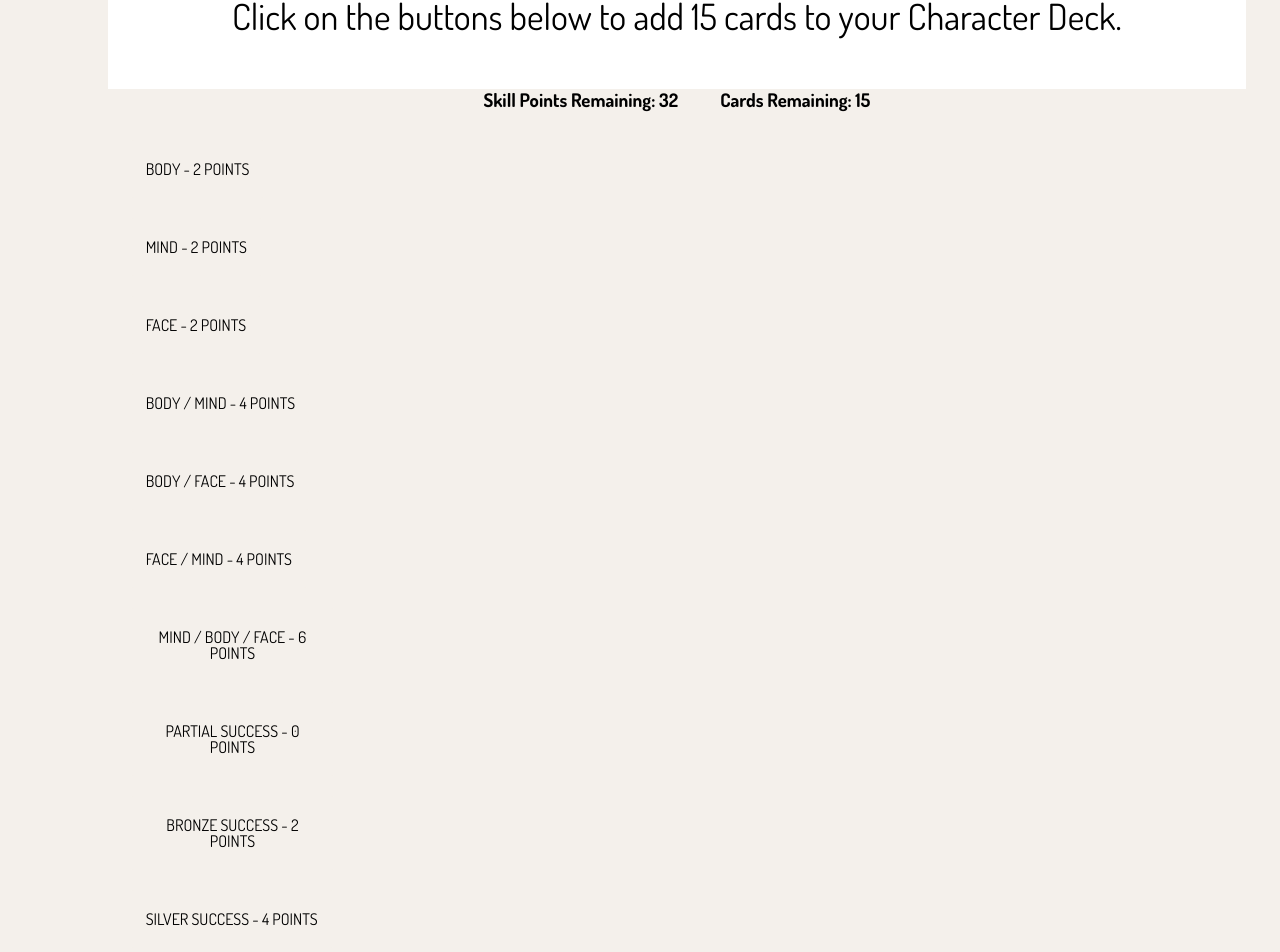
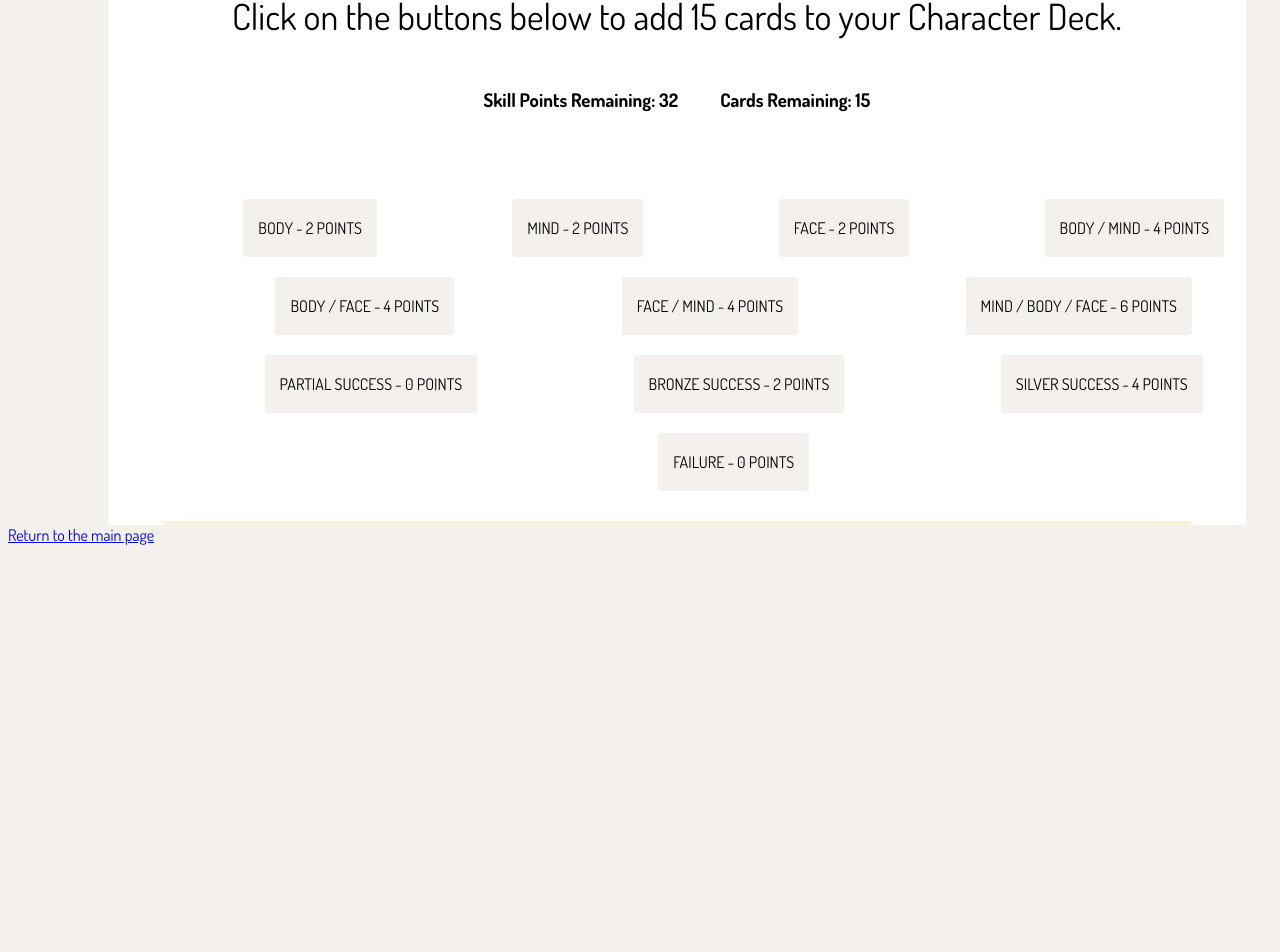
Before and after one commit to rond556/Angular-FoolsGoldFrontEnd, an Angular app: page /deckconstruct in a window 1280 px wide. Shown: the part 2563-3515 px from the top of the page. After the commit the page ends 3116 px from the top, so only its background shows below. Built offline with nearby package versions, Linux system fonts and the light colour scheme.

Commit message:
deck contruct complete

```diff
--- a/src/app/app.component.html
+++ b/src/app/app.component.html
@@ -1 +1,2 @@
 <router-outlet></router-outlet>
+<app-navbar></app-navbar>
--- a/src/app/deckconstruct/deckconstruct.component.css
+++ b/src/app/deckconstruct/deckconstruct.component.css
@@ -113,13 +113,24 @@ h2{
     text-align: center;
 }
 
-.float-child-left{
-    float: left;
-}
 
 .addCard:hover{
     background-color: darkkhaki;
     position:relative; top: -5px;
+}
+
+#deckDisplay{
+    display: block;
+    margin-left: auto;
+    margin-right: auto;
+    width: 90%;
+    background-color: beige;
+    padding: 2px;
+}
+
+#deck-purchase{
+    text-decoration: none;
+    text-align: center;
 }
 
 .grid-row {
--- a/src/app/deckconstruct/deckconstruct.component.html
+++ b/src/app/deckconstruct/deckconstruct.component.html
@@ -75,39 +75,43 @@
 <div>
 <h2 id="deck-instructions">Click on the buttons below to add 15 cards to your Character Deck.</h2>
   <h3 id="skillpointsremain">Skill Points Remaining: {{this.skillPoints}}</h3>
-  <h3 id="cardsremaining">Cards Remaining: {{15 - this.purchasedCards.length}}</h3><br/>
+  <h3 id="cardsremaining">Cards Remaining: {{15 - this.purchasedCards.length}}</h3><br/><br/>
 </div>
 
+<br/>
+<br/>
+<br/>
+<br/>
+
+<div class="float-child-left">
+  <div class="grid-row">
+    <div class="addCard" (click)="addCard(bodyCard)">
+      <p>BODY - 2 POINTS</p></div>
+    <div class="addCard" (click)="addCard(mindCard)">
+      <p>MIND - 2 POINTS</p></div>
+    <div class="addCard" (click)="addCard(faceCard)">
+      <p>FACE - 2 POINTS</p></div>
+    <div class="addCard" (click)="addCard(bodyMindCard)">
+      <p>BODY / MIND - 4 POINTS</p></div>
+    <div class="addCard" (click)="addCard(bodyFaceCard)">
+      <p>BODY / FACE - 4 POINTS</p></div>
+    <div class="addCard" (click)="addCard(mindFaceCard)">
+      <p>FACE / MIND - 4 POINTS</p></div>
+    <div class="addCard" (click)="addCard(bodyMindFaceCard)">
+      <p>MIND / BODY / FACE - 6 POINTS</p></div>
+    <div class="addCard" (click)="addCard(partialSuccessCard)">
+      <p>PARTIAL SUCCESS - 0 POINTS</p></div>
+    <div class="addCard" (click)="addCard(bronzeSuccessCard)">
+      <p>BRONZE SUCCESS - 2 POINTS</p></div>
+    <div class="addCard" (click)="addCard(silverSuccessCard)">
+      <p>SILVER SUCCESS - 4 POINTS</p></div>
+    <div class="addCard" (click)="addCard(failureCard)">
+      <p>FAILURE - 0 POINTS</p></div>
+    </div>
+</div>
+<br/>
 
 
-<div class="float-container">
-
-  <div class="float-child-left">
-    <div class="addCard" (click)="addCard(bodyCard)">
-      <p>BODY - 2 POINTS</p></div><br/>
-    <div class="addCard" (click)="addCard(mindCard)">
-      <p>MIND - 2 POINTS</p></div><br/>
-    <div class="addCard" (click)="addCard(faceCard)">
-      <p>FACE - 2 POINTS</p></div><br/>
-    <div class="addCard" (click)="addCard(bodyMindCard)">
-      <p>BODY / MIND - 4 POINTS</p></div><br/>
-    <div class="addCard" (click)="addCard(bodyFaceCard)">
-      <p>BODY / FACE - 4 POINTS</p></div><br/>
-    <div class="addCard" (click)="addCard(mindFaceCard)">
-      <p>FACE / MIND - 4 POINTS</p></div><br/>
-    <div class="addCard" (click)="addCard(bodyMindFaceCard)">
-      <p>MIND / BODY / FACE - 6 POINTS</p></div><br/>
-    <div class="addCard" (click)="addCard(partialSuccessCard)">
-      <p>PARTIAL SUCCESS - 0 POINTS</p></div><br/>
-    <div class="addCard" (click)="addCard(bronzeSuccessCard)">
-      <p>BRONZE SUCCESS - 2 POINTS</p></div><br/>
-    <div class="addCard" (click)="addCard(silverSuccessCard)">
-      <p>SILVER SUCCESS - 4 POINTS</p></div><br/>
-    <div class="addCard" (click)="addCard(failureCard)">
-      <p>FAILURE - 0 POINTS</p></div><br/>
-</div>
-
-<div class="float-child-right">
   <div id="deckDisplay" class="container">
     <div class="grid-row">
       <div *ngFor="let card of purchasedCards">
@@ -115,10 +119,10 @@
       </div>
     </div>
   </div>
-</div>
-</div>
+
 <div *ngIf="this.purchasedCards.length == 15" id="deck-purchase">
-  <h2>PURCHASE THIS DECK</h2>
+  <a routerLink="deckdisplay" onclick="this.createFullDeck()">
+  <h2>PURCHASE THIS DECK</h2></a>
 </div>
 
 </div>
--- a/src/app/navbar/navbar.component.html
+++ b/src/app/navbar/navbar.component.html
@@ -1,5 +1,3 @@
-<nav class="navbar navbar-expand-lg navbar-light bg-light">
-    <div class="container" id="links">
-    <a class="navbar-brand" id="wsite-title" href="#">FOOL'S GOLD CHARACTER DECK</a>
-    </div>
-  </nav>
+<a href="http://gamesmiscellaneous.weebly.com/about.html?fbclid=IwAR3snh2IkxGuWWzq1i7J9sJq9bbRDLC6hxzeAheZck1P7AJAUYvcR4mtv-4">
+Return to the main page
+</a>
```
